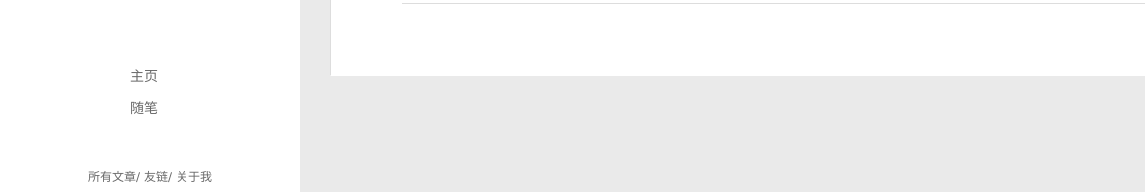
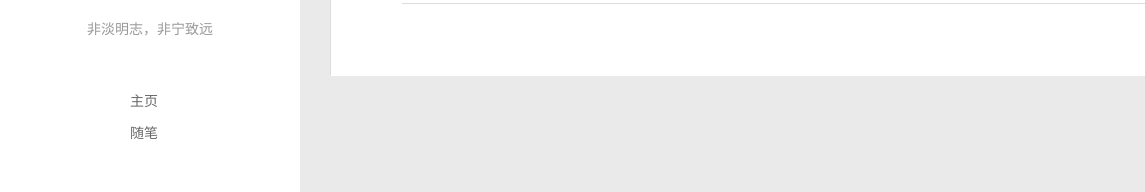
Before and after one commit to lwshowl/lwshowl.github.io, a plain HTML site: page 2020/01/11/firstPSG/index.html in a window 1280 px wide. Shown: the part 323-515 px from the top of the page, 0-1145 px from the left. Drawn offline with Linux system fonts and the light colour scheme.

Commit message:
Site updated: 2020-01-11 21:10:18

```diff
--- a/2020/01/11/firstPSG/index.html
+++ b/2020/01/11/firstPSG/index.html
@@ -52,6 +52,8 @@
 		<hgroup>
 		  <h1 class="header-author"><a href="/">xyxy</a></h1>
 		</hgroup>
+
+		<p class="header-subtitle">非淡明志，非宁致远</p>
 
 
 		<nav class="header-menu">
@@ -108,6 +110,8 @@
 			<hgroup>
 			  <h1 class="header-author js-header-author">xyxy</h1>
 			</hgroup>
+
+			<p class="header-subtitle"><i class="icon icon-quo-left"></i>非淡明志，非宁致远<i class="icon icon-quo-right"></i></p>
 
 
 
```
Also changed, not shown: archives/2020/01/index.html (+4 -0 lines), archives/2020/index.html (+4 -0 lines), archives/index.html (+4 -0 lines), index.html (+4 -0 lines).
